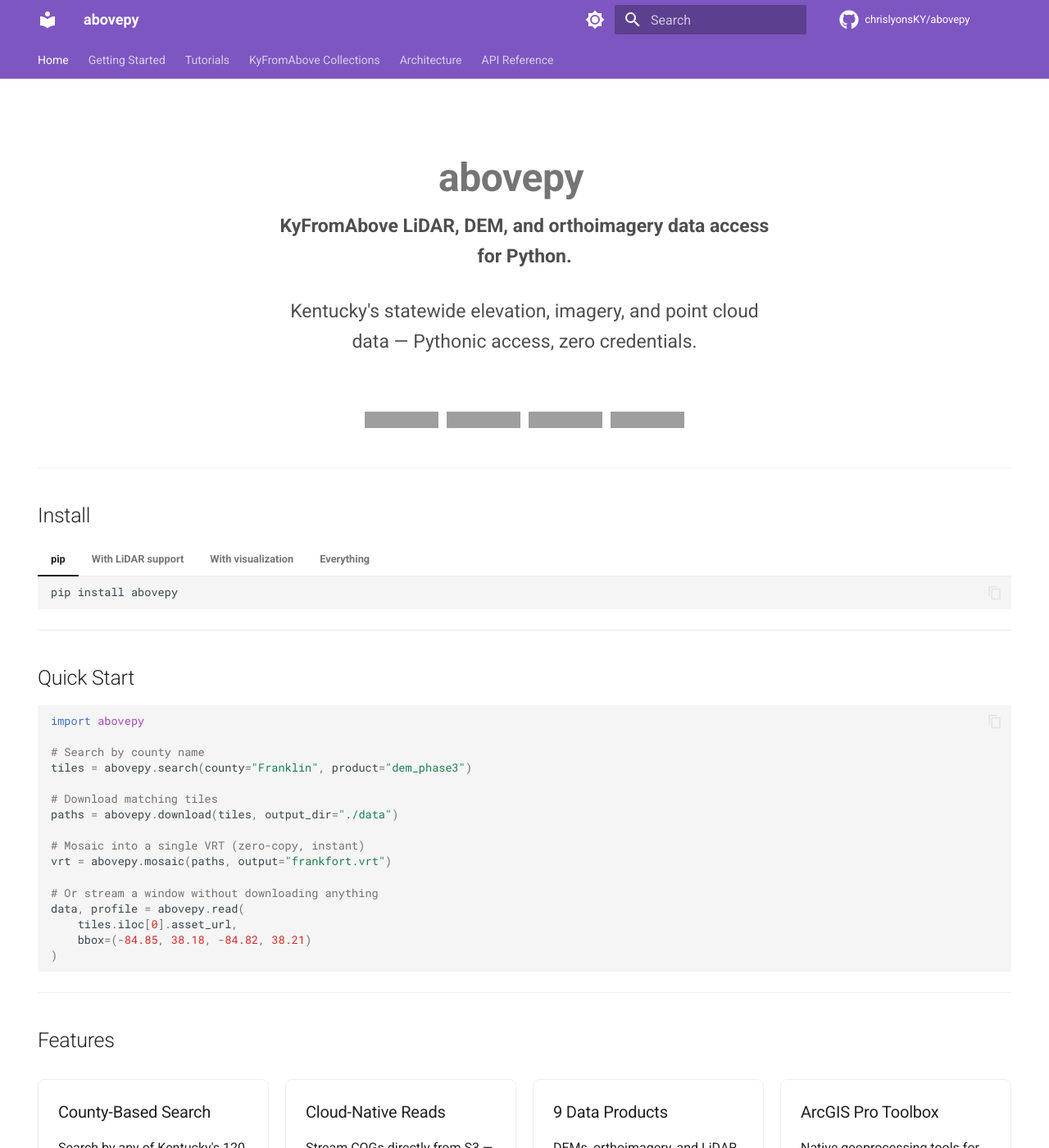
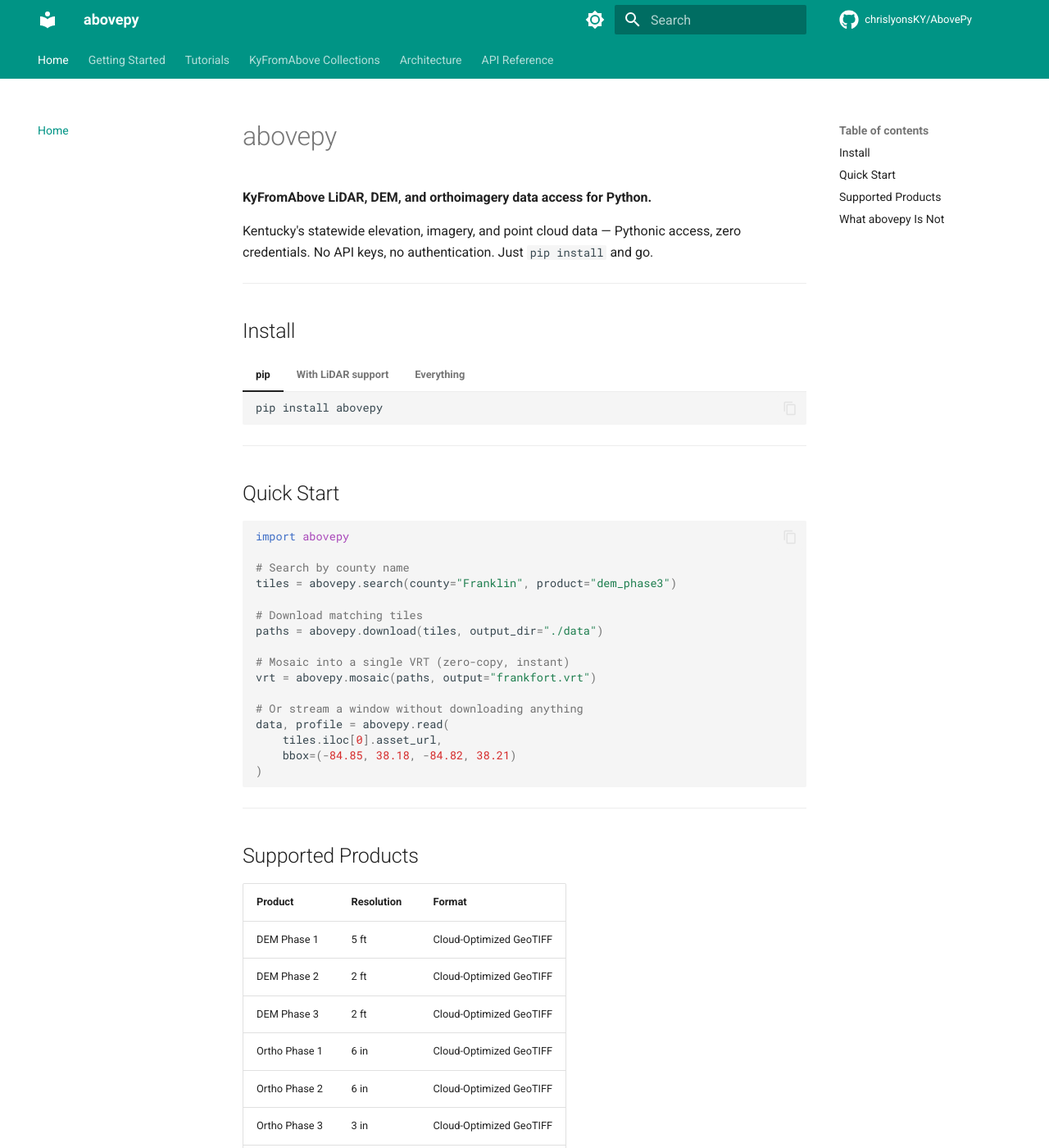
Before and after one commit to chrislyonsKY/AbovePy, an MkDocs documentation site: the page built from docs/index.md, in a window 1280 px wide and 1400 px high. Shown: the whole window at 82% size. Built offline with MkDocs 1.6.1 and Material for MkDocs 9.7.7, drawn with Linux system fonts in a browser that asks for light colours; comment, search, counter and statistics services are not loaded; some of the changed text lies outside the part shown; grey boxes are pictures that could not be loaded.

Commit message:
Match earthForge docs style: teal theme, plain markdown layout
Remove custom hero/badge/grid CSS and div wrappers. Switch to teal
palette and standard Material theme defaults to match earthForge site.

Co-Authored-By: Claude Opus 4.6 <noreply@anthropic.com>

````diff
--- a/docs/index.md
+++ b/docs/index.md
@@ -1,27 +1,9 @@
----
-hide:
-  - navigation
-  - toc
----
-
-<div class="hero" markdown>
-
 # abovepy
 
 **KyFromAbove LiDAR, DEM, and orthoimagery data access for Python.**
 
 Kentucky's statewide elevation, imagery, and point cloud data — Pythonic access, zero credentials.
-
-</div>
-
-<div class="badges" markdown>
-
-[![PyPI](https://img.shields.io/pypi/v/abovepy?color=8B5CF6&style=flat-square)](https://pypi.org/project/abovepy/)
-[![Python](https://img.shields.io/pypi/pyversions/abovepy?style=flat-square)](https://pypi.org/project/abovepy/)
-[![CI](https://img.shields.io/github/actions/workflow/status/chrislyonsKY/abovepy/ci.yml?branch=main&style=flat-square&label=CI)](https://github.com/chrislyonsKY/abovepy/actions/workflows/ci.yml)
-[![License](https://img.shields.io/badge/license-GPL--3.0-blue?style=flat-square)](https://github.com/chrislyonsKY/abovepy/blob/main/LICENSE)
-
-</div>
+No API keys, no authentication. Just `pip install` and go.
 
 ---
 
@@ -37,12 +19,6 @@ Kentucky's statewide elevation, imagery, and point cloud data — Pythonic acces
 
     ```bash
     pip install abovepy[lidar]
-    ```
-
-=== "With visualization"
-
-    ```bash
-    pip install abovepy[viz]
     ```
 
 === "Everything"
@@ -76,62 +52,10 @@ data, profile = abovepy.read(
 
 ---
 
-## Features
-
-<div class="grid" markdown>
-
-<div class="card" markdown>
-
-### County-Based Search
-
-Search by any of Kentucky's 120 counties. No bounding box required.
-
-```python
-abovepy.search(county="Pike", product="dem_phase3")
-```
-
-</div>
-
-<div class="card" markdown>
-
-### Cloud-Native Reads
-
-Stream COGs directly from S3 — read only the pixels you need.
-
-```python
-abovepy.read(url, bbox=extent)
-```
-
-</div>
-
-<div class="card" markdown>
-
-### 9 Data Products
-
-DEMs, orthoimagery, and LiDAR point clouds across three acquisition phases.
-
-```python
-abovepy.info()  # list all products
-```
-
-</div>
-
-<div class="card" markdown>
-
-### ArcGIS Pro Toolbox
-
-Native geoprocessing tools for domain-specific workflows — hillshade, county download, and more.
-
-</div>
-
-</div>
-
----
-
 ## Supported Products
 
 | Product | Resolution | Format |
-|---|---|---|
+|---------|-----------|--------|
 | DEM Phase 1 | 5 ft | Cloud-Optimized GeoTIFF |
 | DEM Phase 2 | 2 ft | Cloud-Optimized GeoTIFF |
 | DEM Phase 3 | 2 ft | Cloud-Optimized GeoTIFF |
@@ -146,25 +70,16 @@ All data is natively in **EPSG:3089** (Kentucky Single Zone, US feet). abovepy a
 
 ---
 
-## What abovepy is NOT
+## What abovepy Is Not
 
-- **Not a general STAC client** — use [pystac-client](https://pystac-client.readthedocs.io/) for that
-- **Not a tile server** — use [TiTiler](https://developmentseed.org/titiler/) for web map tiles
-- **Not a point cloud processor** — use [PDAL](https://pdal.io/) for heavy LiDAR workflows
+abovepy is **not** a general STAC client, tile server, or point cloud processor.
 
+If you need a general STAC client, use [pystac-client](https://pystac-client.readthedocs.io/).
+If you need a tile server, use [TiTiler](https://developmentseed.org/titiler/).
+If you need heavy LiDAR workflows, use [PDAL](https://pdal.io/).
 abovepy is a sharp-focus library for one dataset: KyFromAbove.
 
 ---
 
-<div class="cta" markdown>
-
 [Get Started :material-arrow-right:](getting-started.md){ .md-button .md-button--primary }
 [View on GitHub :material-github:](https://github.com/chrislyonsKY/abovepy){ .md-button }
-
-</div>
-
----
-
-<p style="text-align: center; opacity: 0.6;">
-Data provided by <a href="https://kyfromabove.ky.gov/">KyFromAbove</a>, managed by the Kentucky Division of Geographic Information.
-</p>
--- a/docs/stylesheets/extra.css
+++ b/docs/stylesheets/extra.css
@@ -1,65 +1 @@
-/* abovepy docs — custom styles */
-/* Only layout helpers — colors come from Material's built-in deep purple palette */
-
-/* Hero section on landing page */
-.md-typeset .hero {
-  text-align: center;
-  padding: 2rem 0 1rem;
-}
-
-.md-typeset .hero h1 {
-  font-size: 2.4rem;
-  font-weight: 700;
-  margin-bottom: 0.5rem;
-}
-
-.md-typeset .hero p {
-  font-size: 1.15rem;
-  opacity: 0.8;
-  max-width: 600px;
-  margin: 0 auto 1.5rem;
-}
-
-/* Badges row */
-.md-typeset .badges {
-  text-align: center;
-  margin-bottom: 2rem;
-}
-
-.md-typeset .badges a {
-  margin: 0 0.15rem;
-}
-
-/* Feature grid */
-.md-typeset .grid {
-  display: grid;
-  grid-template-columns: repeat(auto-fit, minmax(220px, 1fr));
-  gap: 1rem;
-  margin: 1.5rem 0;
-}
-
-.md-typeset .grid .card {
-  border: 1px solid var(--md-default-fg-color--lightest);
-  border-radius: 0.4rem;
-  padding: 1.2rem;
-  transition: box-shadow 0.2s;
-}
-
-.md-typeset .grid .card:hover {
-  box-shadow: 0 4px 12px rgba(0, 0, 0, 0.1);
-}
-
-.md-typeset .grid .card h3 {
-  margin-top: 0;
-  font-size: 1rem;
-}
-
-/* CTA buttons */
-.md-typeset .cta {
-  text-align: center;
-  margin: 2rem 0;
-}
-
-.md-typeset .cta .md-button {
-  margin: 0.3rem;
-}
+/* abovepy docs — no custom overrides, using Material theme defaults */
--- a/mkdocs.yml
+++ b/mkdocs.yml
@@ -1,30 +1,23 @@
 site_name: abovepy
 site_description: KyFromAbove LiDAR, DEM, and orthoimagery access for Python
 site_author: Chris Lyons
-site_url: https://chrislyonsKY.github.io/abovepy/
-repo_url: https://github.com/chrislyonsKY/abovepy
-repo_name: chrislyonsKY/abovepy
+site_url: https://chrislyonsKY.github.io/AbovePy/
+repo_url: https://github.com/chrislyonsKY/AbovePy
+repo_name: chrislyonsKY/AbovePy
 edit_uri: edit/main/docs/
 
 theme:
   name: material
-  font:
-    text: Roboto
-    code: Roboto Mono
-  icon:
-    repo: fontawesome/brands/github
   palette:
-    - media: "(prefers-color-scheme: light)"
-      scheme: default
-      primary: deep purple
-      accent: deep purple
+    - scheme: default
+      primary: teal
+      accent: teal
       toggle:
         icon: material/brightness-7
         name: Switch to dark mode
-    - media: "(prefers-color-scheme: dark)"
-      scheme: slate
-      primary: deep purple
-      accent: purple
+    - scheme: slate
+      primary: teal
+      accent: light green
       toggle:
         icon: material/brightness-4
         name: Switch to light mode
@@ -37,14 +30,13 @@ theme:
     - content.code.copy
     - content.code.annotate
     - content.tabs.link
+  icon:
+    repo: fontawesome/brands/github
 
 extra:
   social:
     - icon: fontawesome/brands/github
-      link: https://github.com/chrislyonsKY/abovepy
-
-extra_css:
-  - stylesheets/extra.css
+      link: https://github.com/chrislyonsKY/AbovePy
 
 plugins:
   - search
````
